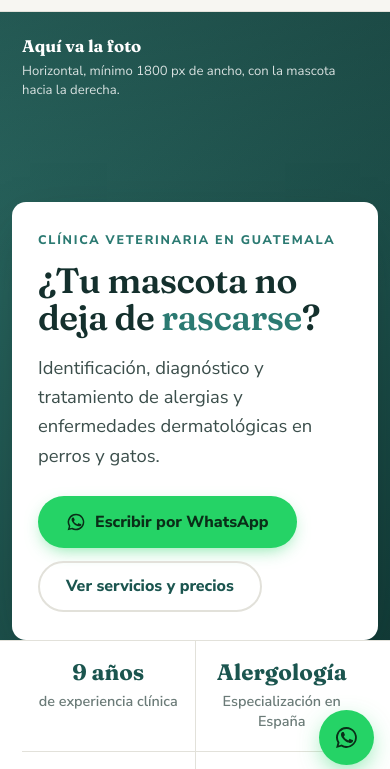
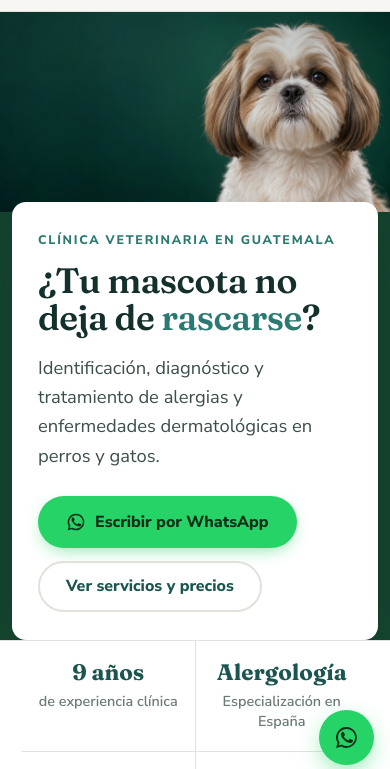
Before and after one commit to lobosusac/Paginaalervet2026, a plain HTML site: page index.html in a window 390 px wide. Shown: the part 63-832 px from the top of the page. Drawn offline with Linux system fonts and the light colour scheme.

Commit message:
Coloca la foto de portada
Sustituye el fondo de relleno por la imagen que envió la clínica, con el
perro a la derecha y el fondo liso a la izquierda donde va la tarjeta.

El encuadre se fija en 72% 22%: al recortar en pantallas anchas hay que
conservar el lado derecho, donde está el animal, y bajar el punto de
anclaje vertical para que no se corte la parte alta de la cabeza.

El velo sobre la foto se suaviza, porque el fondo verde liso de esta
imagen ya deja legible la tarjeta y un velo más denso solo la ensuciaba.
El color de respaldo pasa a ser el verde de la foto, para que el cambio
no se note si la imagen tarda en cargar.

En celular la imagen se limita a la banda superior, de modo que la
tarjeta quede debajo y no encima del animal.

Co-Authored-By: Claude Opus 5 <noreply@anthropic.com>
Claude-Session: https://claude.ai/code/session_01LRixvEQgRV2jkrfKg79dDQ

```diff
--- a/assets/css/styles.css
+++ b/assets/css/styles.css
@@ -168,17 +168,17 @@ a:hover{color:var(--teal)}
 .hero-foto{
   position:relative;min-height:clamp(430px,56vw,620px);
   display:flex;align-items:center;
-  background:linear-gradient(135deg,#2E6F68 0%,var(--teal-darker) 100%);
+  background:#15452F;
   overflow:hidden;
 }
 .hero-foto>img{
   position:absolute;inset:0;width:100%;height:100%;object-fit:cover;
-  object-position:center 35%;
+  object-position:72% 22%;
 }
 /* Velo para que la tarjeta no compita con la foto. */
 .hero-foto::after{
   content:"";position:absolute;inset:0;
-  background:linear-gradient(90deg,rgba(10,32,30,.34) 0%,rgba(10,32,30,.10) 55%,transparent 100%);
+  background:linear-gradient(90deg,rgba(10,32,30,.22) 0%,rgba(10,32,30,.06) 50%,transparent 78%);
 }
 .hero-foto>.wrap{position:relative;z-index:2;width:100%}
 
@@ -205,7 +205,8 @@ a:hover{color:var(--teal)}
     min-height:0;flex-direction:column;align-items:stretch;
     padding-top:clamp(190px,44vw,290px);
   }
-  .hero-foto::after{background:linear-gradient(180deg,rgba(10,32,30,.28) 0%,transparent 45%)}
+  .hero-foto::after{background:linear-gradient(180deg,rgba(10,32,30,.22) 0%,transparent 45%)}
+  .hero-foto>img{height:clamp(200px,48vw,310px);bottom:auto}
   .hero-card{max-width:none;border-radius:var(--radius) var(--radius) 0 0}
   .hero-foto>.wrap{padding-left:0;padding-right:0}
   .hero-card{margin:0 12px;border-radius:var(--radius)}
--- a/index.html
+++ b/index.html
@@ -49,12 +49,8 @@
   <!-- ── Portada ────────────────────────────────────────── -->
   <section class="hero">
     <div class="hero-foto">
-      <!-- TODO Alervet: descomentar al colocar la foto en assets/img/portada.jpg
-           Conviene horizontal, de al menos 1800 px de ancho, con la mascota
-           hacia la derecha para que no quede tapada por la tarjeta.
-      <img src="assets/img/portada.jpg" alt="Perro atendido en Alervet" fetchpriority="high">
-      -->
-      <p class="hero-sinfoto"><b>Aquí va la foto</b>Horizontal, mínimo 1800 px de ancho, con la mascota hacia la derecha.</p>
+      <img src="assets/img/portada.webp" width="1681" height="936"
+           alt="Perro shih tzu mirando a la cámara" fetchpriority="high">
 
       <div class="wrap">
         <div class="hero-card">
```
Also changed, not shown: assets/img/portada.webp (added), 1 other file.
